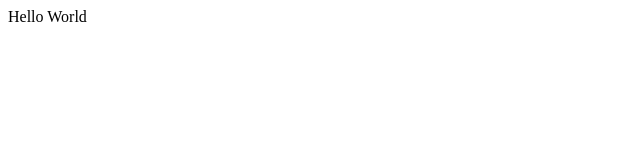
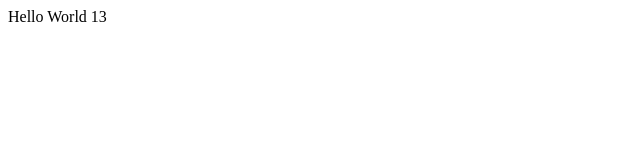
Before and after one commit to kallos58/ExBatch, an Angular app: page / in a window 1280 px wide. Shown: the top 160 px of the page, without its empty margins (0-640 px from the left). Built offline with nearby package versions, Linux system fonts and the light colour scheme.

Commit message:
World 13

```diff
--- a/package.json
+++ b/package.json
@@ -3,7 +3,7 @@
   "version": "0.0.0",
   "scripts": {
     "ng": "ng",
-    "start": "ng serve",
+    "start": "ng serve -o",
     "build": "ng build --configuration production",
     "test": "ng test",
     "lint": "ng lint",
@@ -22,6 +22,7 @@
     "@angular/platform-browser": "~13.2.5",
     "@angular/platform-browser-dynamic": "~13.2.5",
     "@angular/router": "~13.2.5",
+    "angular-basic": "file:",
     "rxjs": "~6.6.6",
     "tslib": "^2.0.0",
     "zone.js": "~0.11.4"
--- a/src/app/app.component.ts
+++ b/src/app/app.component.ts
@@ -5,5 +5,5 @@ import { Component } from '@angular/core';
   template: `<div>Hello {{value}}</div>`,
 })
 export class AppComponent {
-  value = 'World';
+  value = 'World 13';
 }
--- a/src/index.html
+++ b/src/index.html
@@ -2,7 +2,7 @@
 <html lang="en">
 <head>
   <meta charset="utf-8">
-  <title>Hello</title>
+  <title>Hello 13</title>
   <base href="/">
   <meta name="viewport" content="width=device-width, initial-scale=1">
   <link rel="icon" type="image/x-icon" href="favicon.ico">
```
Also changed, not shown: 1 other file (tests, documents, lock files or other folders).
